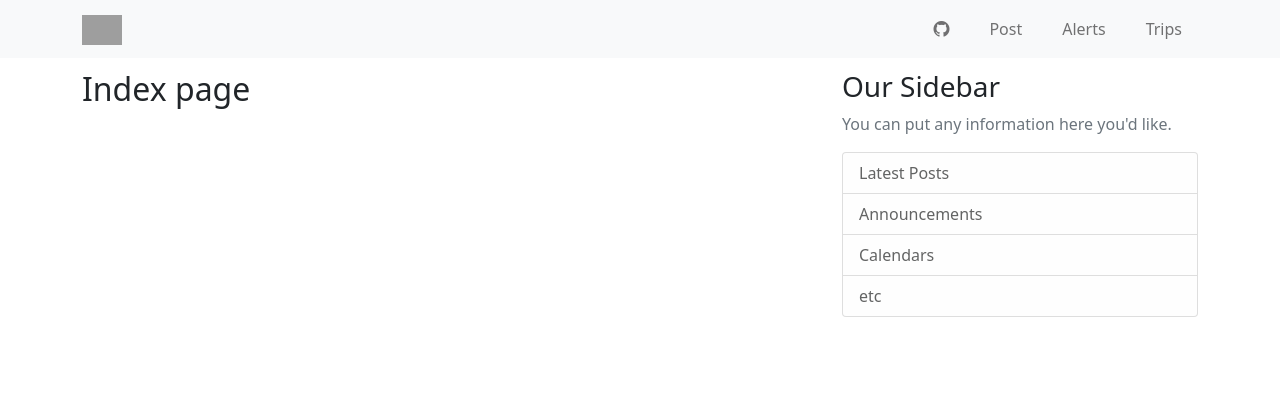
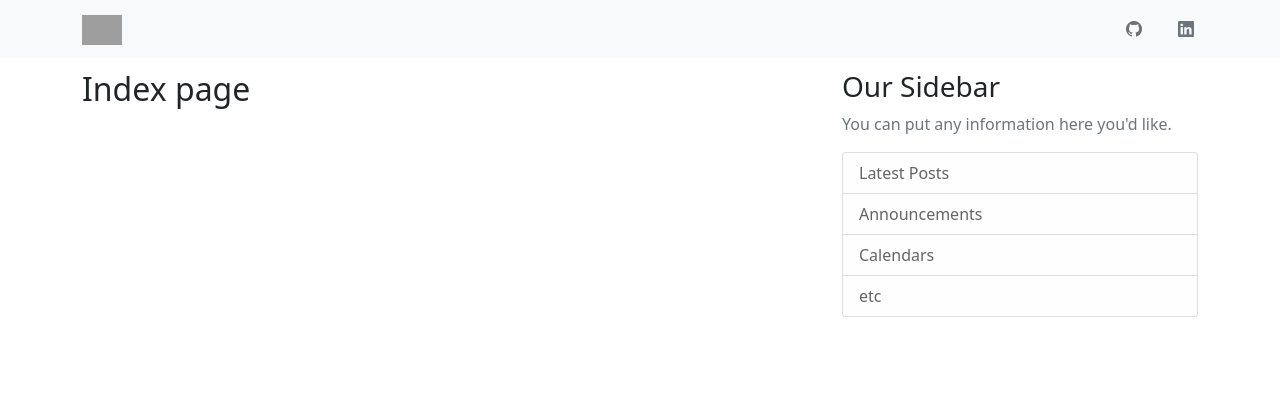
Before and after one commit to RileyFitz/RileyFitz_web, a Django app: page / in a window 1280 px wide. Shown: the top 420 px of the page. Run offline with Django 4.2, Linux system fonts and the light colour scheme; data that the repository does not hold is empty; grey boxes are pictures that could not be loaded.

Commit message:
Add links to post, update, and delete, only to logged in user.

```diff
--- a/home/templates/home/base.html
+++ b/home/templates/home/base.html
@@ -38,14 +38,13 @@
               <a class="nav-link mx-2" target="_blank" href="https://github.com/RileyFitz"><i class="bi-github"></i></a>
             </li>
             <li class="nav-item">
-              <a class="nav-link mx-2" href="#!"><i class="fas fa-plus-circle pe-2"></i>Post</a>
+              <li class="ms-3 px-1"><a class="text-muted" href="https://www.linkedin.com/in/riley-fitzgibbons-49b10916b/"><i class="bi-linkedin"></i></a></li>
             </li>
+            {% if user.is_authenticated %}
             <li class="nav-item">
-              <a class="nav-link mx-2" href="#!"><i class="fas fa-bell pe-2"></i>Alerts</a>
+              <a class="nav-link mx-2" href="{% url 'post-create' %}"><i class="fas fa-plus-circle pe-2"></i>Post</a>
             </li>
-            <li class="nav-item">
-              <a class="nav-link mx-2" href="#!"><i class="fas fa-heart pe-2"></i>Trips</a>
-            </li>
+            {% endif %}
           </ul>
         </div>
       </div>
--- a/home/urls.py
+++ b/home/urls.py
@@ -4,7 +4,7 @@ from . import views
 urlpatterns = [
     path('', views.index.as_view(), name='index'),
     path('post/<int:pk>/', views.PostDetailView.as_view(), name='post-detail'),
-    path('post/new/', views.PostCreateView.as_view(success_url="/"), name='post-create'),
+    path('post/new/', views.PostCreateView.as_view(), name='post-create'),
     path('post/<int:pk>/update/', views.PostUpdateView.as_view(), name='post-update'),
     path('post/<int:pk>/delete/', views.PostDeleteView.as_view(), name='post-delete'),
 ]
--- a/home/views.py
+++ b/home/views.py
@@ -21,10 +21,12 @@ class PostDetailView(DetailView):
 class PostCreateView(LoginRequiredMixin, CreateView):
     model = Post
     fields = ['title', 'subtitle', 'body', 'tags']
+    success_url = '/'
 
 class PostUpdateView(LoginRequiredMixin, UpdateView):
     model = Post
     fields = ['title', 'subtitle', 'body', 'tags']
+    success_url = '/'
 
 class PostDeleteView(LoginRequiredMixin, DeleteView):
     model = Post
```
Also changed, not shown: home/templates/home/post_detail.html (+6 -3 lines).
